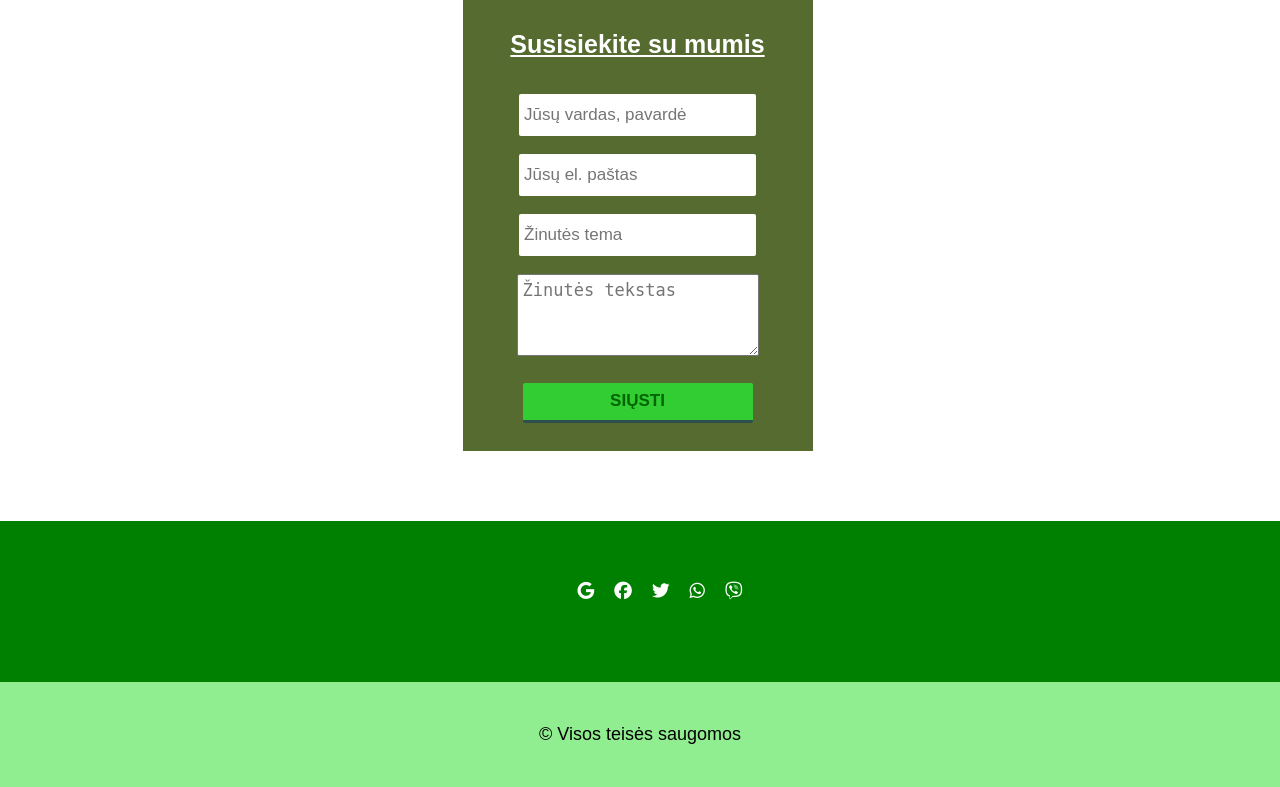
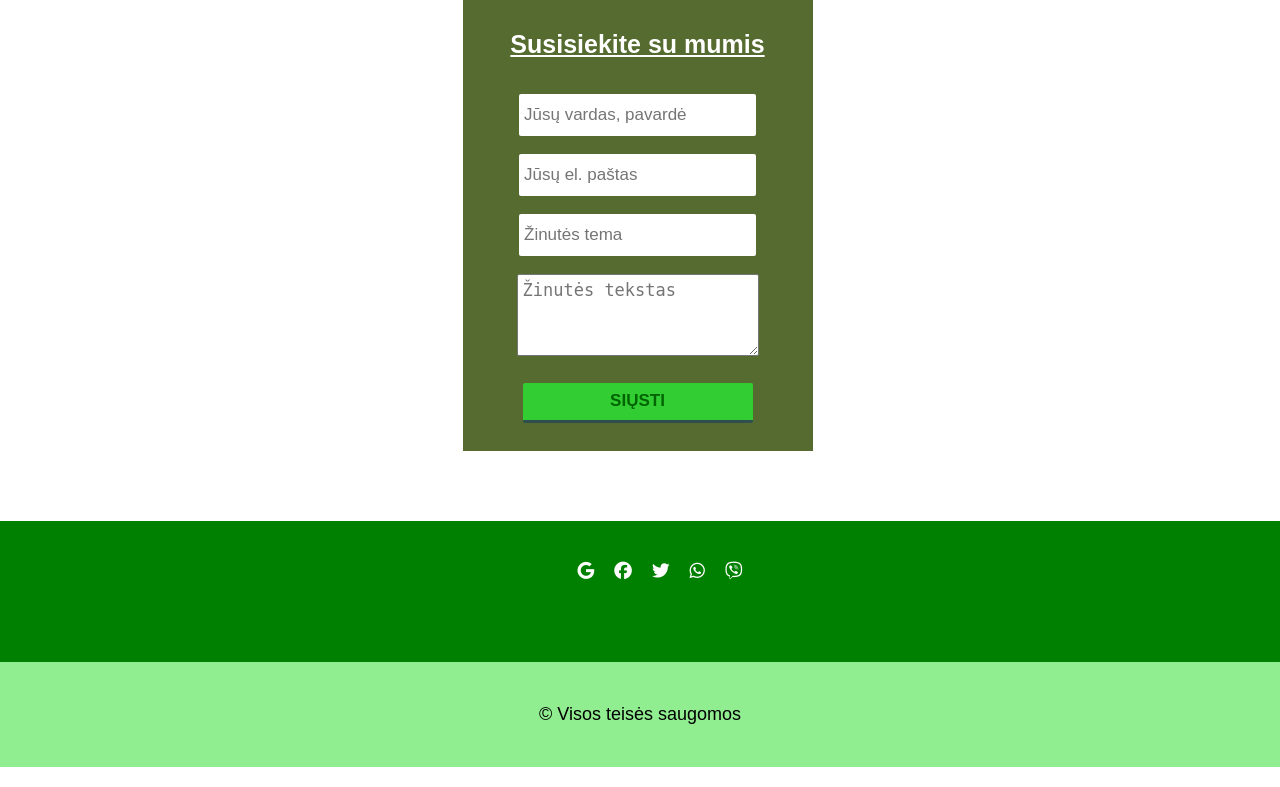
Before and after one commit to robertadau/robertos, a PHP site: page /projecto_failai/public_html/kontaktai.html in a window 1280 px wide. Shown: the part 118-905 px from the top of the page. Run offline with PHP 8.4, Linux system fonts and the light colour scheme; some libraries are stand-ins or nearby versions.

Commit message:
pakeiciau

```diff
--- a/projecto_failai/public_html/css/kontaktai.css
+++ b/projecto_failai/public_html/css/kontaktai.css
@@ -122,7 +122,7 @@ footer {
     height: auto;
     width: 100vw;
     font-family: sans-serif;
-    padding-top: 40px;
+    padding-top: 20px;
     color: black;
 }
 
```
